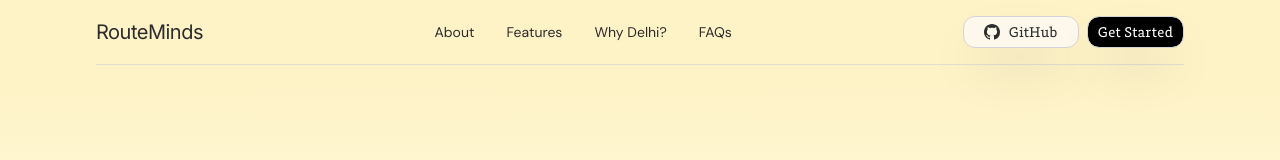
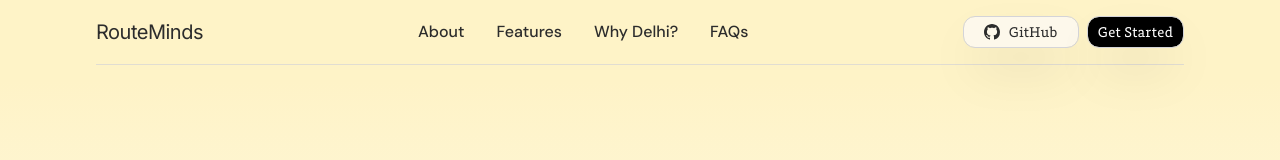
Before and after one commit to Yajush-afk/RouteMinds, a React (Vite) app in the folder apps/web/: page / in a window 1280 px wide. Shown: the top 160 px of the page. Built offline with nearby package versions, Linux system fonts and the light colour scheme.

Commit message:
changed the font of nav links

```diff
--- a/apps/web/src/components/landing/Navbar.tsx
+++ b/apps/web/src/components/landing/Navbar.tsx
@@ -21,7 +21,7 @@ export default function Navbar() {
     <nav className="w-full px-4 py-4 sm:px-6 md:px-10 lg:px-24"
     style={{ backgroundColor: "#fef3c7" }}>
       <div className="mx-auto flex max-w-7xl items-center justify-between">
-        {/* Logo */}
+
         <Link
           to="/"
           className="font-heading text-base tracking-tight text-foreground sm:text-lg md:text-xl"
@@ -29,35 +29,34 @@ export default function Navbar() {
           RouteMinds
         </Link>
 
-        {/* Nav links */}
         <div className="hidden items-center gap-8 md:flex">
           <a
             href="#about"
-            className="font-body text-sm text-foreground transition-colors hover:text-foreground/70"
+            className="font-body text-base font-medium text-foreground transition-colors hover:text-foreground/70"
           >
             About
           </a>
           <a
             href="#features"
-            className="font-body text-sm text-foreground transition-colors hover:text-foreground/70"
+            className="font-body text-base font-medium text-foreground transition-colors hover:text-foreground/70"
           >
             Features
           </a>
           <a
             href="#why-delhi"
-            className="font-body text-sm text-foreground transition-colors hover:text-foreground/70"
+            className="font-body text-base font-medium text-foreground transition-colors hover:text-foreground/70"
           >
             Why Delhi?
           </a>
           <a
             href="#faqs"
-            className="font-body text-sm text-foreground transition-colors hover:text-foreground/70"
+            className="font-body text-base font-medium text-foreground transition-colors hover:text-foreground/70"
           >
             FAQs
           </a>
         </div>
 
-        {/* GitHub Botton  */}
+
         <div className="flex items-center gap-2">
           <Button
                 asChild
@@ -78,7 +77,7 @@ export default function Navbar() {
                   GitHub
                 </a>
               </Button>
-           {/* Get Started button */}
+
               <Button
                 asChild
                 className="font-body rounded-[12px] landing-hover-lift bg-black text-white shadow-2xl hover:!bg-gray-900 border border-zinc-300" >
@@ -87,7 +86,6 @@ export default function Navbar() {
         </div>
       </div>
 
-      {/* Bottom separator line */}
       <div className="mx-auto mt-4 max-w-7xl border-t border-border" />
     </nav>
   )
--- a/apps/web/src/components/landing/WhyDelhi.tsx
+++ b/apps/web/src/components/landing/WhyDelhi.tsx
@@ -46,7 +46,7 @@ export default function WhyDelhiSection() {
       className="bg-white px-4 py-16 sm:px-6 sm:py-20 md:px-10 lg:px-24"
     >
       <div className="mx-auto grid max-w-7xl grid-cols-1 items-center gap-10 sm:gap-12 md:grid-cols-2 md:gap-16">
-        {/* Left - Image */}
+
         <div className="relative overflow-hidden rounded-2xl shadow-lg">
           <img
             src={delhiTraffic}
@@ -65,7 +65,6 @@ export default function WhyDelhiSection() {
           </div>
         </div>
 
-        {/* Right - Content */}
         <div className="space-y-8 sm:space-y-10">
           <div>
             <p className="font-body mb-3 text-xs font-semibold tracking-widest text-[#5a2d14] uppercase">
```
Also changed, not shown: apps/web/src/components/landing/FeaturesSection.tsx (+1 -6 lines).
